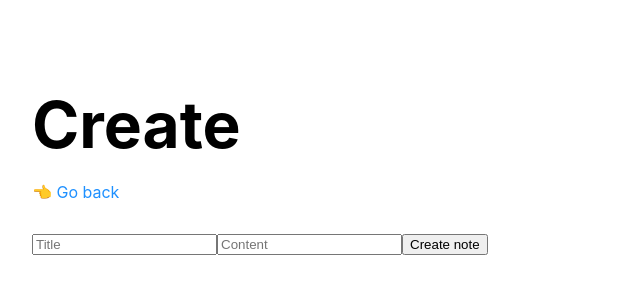
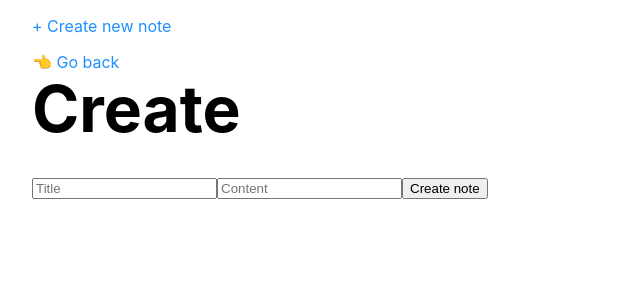
Before and after one commit to fireship-io/next13-pocketbase-demo, a Next.js app: page /create in a window 1280 px wide. Shown: the top 300 px of the page, without its empty margins (0-640 px from the left). Built offline with nearby package versions, Linux system fonts and the light colour scheme.

Commit message:
fix: Import layouts, navigation links

```diff
--- a/app/create/layout.tsx
+++ b/app/create/layout.tsx
@@ -3,21 +3,17 @@ import styles from "./Create.module.css";
 
 export default function RootLayout({
   children,
-  pageTitle,
-  action,
 }: {
   children: React.ReactNode;
-  pageTitle: string;
-  action?: JSX.Element | null;
 }) {
   return (
     <html>
       <body className={styles.container}>
         <main className={styles.main}>
           <nav>
-            <h1 className={styles.pageTitle}>{pageTitle}</h1>
-            <br />
-            {action}
+            <a href="/" className={styles.action}>
+              👈 Go back
+            </a>
           </nav>
           {children}
         </main>
--- a/app/create/page.tsx
+++ b/app/create/page.tsx
@@ -1,20 +1,12 @@
 "use client";
-import Link from "next/link";
 import CreateNote from "../components/CreateNote";
 import styles from "./Create.module.css";
-import RootLayout from "./layout";
 
 export default function CreatePage() {
   return (
-    <RootLayout
-      pageTitle="Create"
-      action={
-        <Link href="/" className={styles.action}>
-          👈 Go back
-        </Link>
-      }
-    >
+    <>
+      <h1 className={styles.pageTitle}>Create</h1>
       <CreateNote />
-    </RootLayout>
+    </>
   );
 }
--- a/app/layout.tsx
+++ b/app/layout.tsx
@@ -3,21 +3,17 @@ import styles from "./Home.module.css";
 
 export default function RootLayout({
   children,
-  pageTitle,
-  action,
 }: {
   children: React.ReactNode;
-  pageTitle: string;
-  action?: JSX.Element | null;
 }) {
   return (
     <html>
       <body className={styles.container}>
         <main className={styles.main}>
           <nav>
-            <h1 className={styles.pageTitle}>{pageTitle}</h1>
-            <br />
-            {action}
+            <a href="/create" className={styles.action}>
+              + Create new note
+            </a>
           </nav>
           {children}
         </main>
--- a/app/notes/[id]/Notes.module.css
+++ b/app/notes/[id]/Notes.module.css
@@ -14,12 +14,7 @@
 .pageTitle {
   margin: 0;
   line-height: 1.15;
-  font-size: 4rem;
-}
-
-.action {
-  text-align: left;
-  color: dodgerblue;
+  font-size: 3rem;
 }
 
 .note {
@@ -43,3 +38,8 @@
   font-size: 0.7rem;
   font-weight: lighter;
 }
+
+.action {
+  text-align: left;
+  color: dodgerblue;
+}
```
Also changed, not shown: app/notes/[id]/layout.tsx (+3 -7 lines), app/notes/[id]/page.tsx (+6 -16 lines), app/page.tsx (+3 -11 lines).
